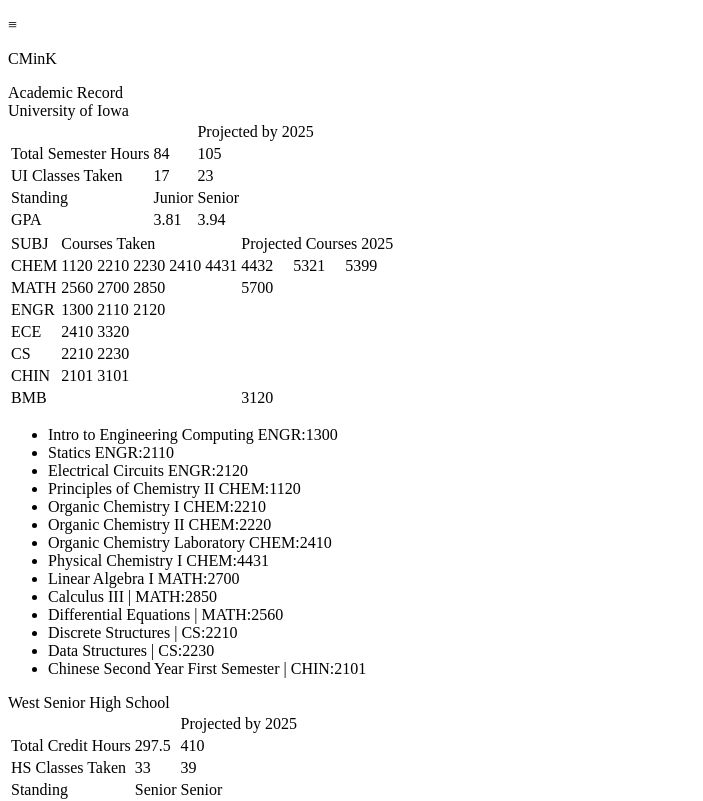
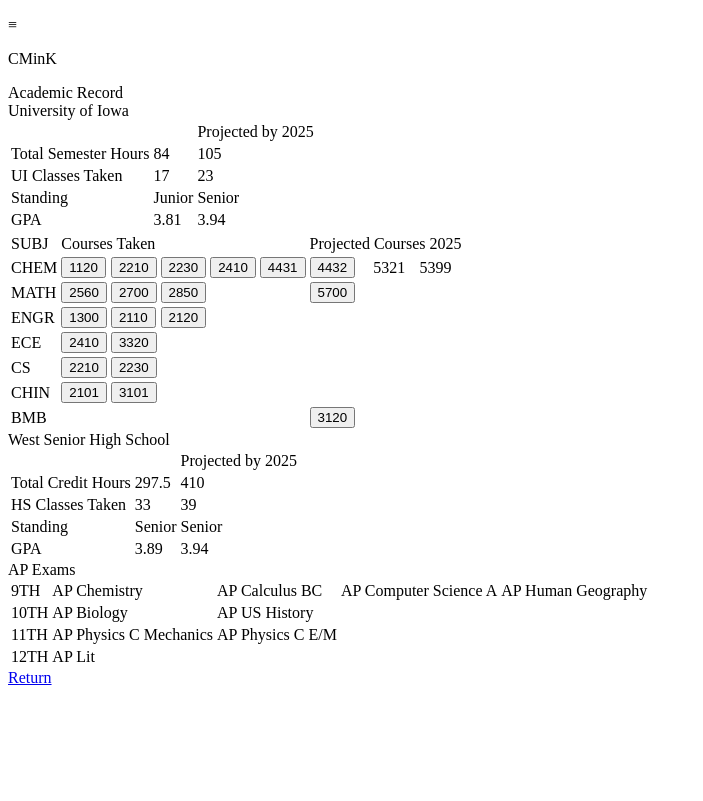
Before and after one commit to cmink2040/cmink-personal-site, a Next.js app: page /pages/coursework in a window 1280 px wide. Shown: the top 801 px of the page, without its empty margins (0-703 px from the left). Built offline with nearby package versions, Linux system fonts and the light colour scheme.

Commit message:
Updated course info with the tooltip component

```diff
--- a/src/app/pages/coursework/page.tsx
+++ b/src/app/pages/coursework/page.tsx
@@ -2,10 +2,20 @@
 
 import Link from 'next/link'
 import React from 'react'
+import { Tooltip, TooltipContent, TooltipTrigger } from 'src/app/components/Tooltip'
+
+const ReuseTool = (props: any) => {
+    return (
+      <Tooltip>
+          <TooltipTrigger> {props.num }</TooltipTrigger>
+          <TooltipContent className="text-white"> {props.desc }</TooltipContent>
+      </Tooltip>
+    )
+}
 
 const App = () => {
 
-    const TCN = "border border-slate-700 px-8 py-4"
+    const TCN = "border border-slate-700 px-8 py-4 text-white"
     return (
         <div className='bg-black text-white px-2'>
            <div className='font-bold text-2xl'> Academic Record </div>
@@ -60,12 +70,12 @@
   <tbody>
     <tr>
       <td className={TCN}>CHEM</td>
-      <td className={TCN}>1120</td>
-      <td className={TCN}> 2210 </td>
-      <td className={TCN}> 2230 </td>
-      <td className={TCN}> 2410 </td>
-      <td className={TCN}> 4431 </td>
-      <td className={TCN}>4432</td>
+      <td className={TCN}> <ReuseTool  num="1120" desc="Principles of Chemistry II"/></td>
+      <td className={TCN}> <ReuseTool  num="2210" desc="Organic Chemistry I"/> </td>
+      <td className={TCN}> <ReuseTool  num="2230" desc="Organic Chemistry II"/>  </td>
+      <td className={TCN}> <ReuseTool  num="2410" desc="Organic Chemistry Lab"/>  </td>
+      <td className={TCN}> <ReuseTool  num="4431" desc="Chemical Thermodynamics"/>  </td>
+      <td className={TCN}><ReuseTool  num="4432" desc="Quantum Chemistry"/> </td>
       <td className={TCN}>5321</td>
       <td className={TCN}>5399</td>
 
@@ -76,20 +86,20 @@
     </tr>
     <tr>
         <td className={TCN}>MATH</td>
-        <td className={TCN}>2560</td>
-        <td className={TCN}> 2700</td>
-        <td className={TCN}> 2850</td>
+        <td className={TCN}><ReuseTool  num="2560" desc="Differential Equations"/> </td>
+        <td className={TCN}> <ReuseTool  num="2700" desc="Linear Algebra"/> </td>
+        <td className={TCN}> <ReuseTool  num="2850" desc="Multivariable Calculus"/> </td>
         <td className={TCN+" text-center"} colSpan={2}></td>
-        <td className={TCN}> 5700</td>
+        <td className={TCN}> <ReuseTool  num="5700" desc="Introduction to Partial Differential Equations"/> </td>
 
 
 
     </tr>
     <tr>
     <td className={TCN}>ENGR</td>
-    <td className={TCN}>1300</td>
-    <td className={TCN}>2110</td>
-    <td className={TCN}>2120</td>
+    <td className={TCN}><ReuseTool  num="1300" desc="Introduction to Engineering Computing"/> </td>
+    <td className={TCN}><ReuseTool  num="2110" desc="Statics"/> </td>
+    <td className={TCN}><ReuseTool  num="2120" desc="Electrical Circuits"/> </td>
     <td className={TCN+" text-center"} colSpan={2}></td>
 
 
@@ -97,24 +107,24 @@
     </tr>
     <tr>
     <td className={TCN}>ECE</td>
-    <td className={TCN}>2410</td>
-    <td className={TCN}>3320</td>
+    <td className={TCN}><ReuseTool  num="2410" desc="Principles of Electronic Instrumentation"/> </td>
+    <td className={TCN}><ReuseTool  num="3320" desc="Introduction to Digital Design"/> </td>
     <td className={TCN+" text-center"} colSpan={3}></td>
 
 
     </tr>
     <tr>
     <td className={TCN}>CS</td>
-    <td className={TCN}>2210</td>
-    <td className={TCN}>2230</td>
+    <td className={TCN}><ReuseTool  num="2210" desc="Discrete Structures"/> </td>
+    <td className={TCN}><ReuseTool  num="2230" desc="Data Structures"/> </td>
     <td className={TCN+" text-center"} colSpan={3}></td>
 
 
     </tr>
     <tr>
     <td className={TCN}>CHIN</td>
-    <td className={TCN}>2101</td>
-    <td className={TCN}>3101</td>
+    <td className={TCN}><ReuseTool  num="2101" desc="Second Year Chinese First-Semester"/> </td>
+    <td className={TCN}><ReuseTool  num="3101" desc="Third Year Chinese First Semester"/> </td>
     <td className={TCN+" text-center"} colSpan={3}></td>
 
 
@@ -123,35 +133,11 @@
     <td className={TCN}>BMB</td>
 
     <td className={TCN+" text-center"} colSpan={5}></td>
-    <td className={TCN}>3120</td>
+    <td className={TCN}><ReuseTool  num="3120" desc="Introduction to Molecular Biology and Chemistry"/> </td>
 
     </tr>
   </tbody>
 </table>
-            <ul className='list-disc'>
-                        <li> Intro to Engineering Computing ENGR:1300 </li>
-                        <li> Statics ENGR:2110 </li>
-                        <li> Electrical Circuits ENGR:2120 </li>
-
-
-                        <li> Principles of Chemistry II CHEM:1120 </li>
-                        <li> Organic Chemistry I CHEM:2210 </li>
-                        <li> Organic Chemistry II CHEM:2220 </li>
-                        <li> Organic Chemistry Laboratory CHEM:2410 </li>
-                        <li> Physical Chemistry I CHEM:4431 </li>
-
-                        <li> Linear Algebra I MATH:2700 </li>
-                        <li> Calculus III | MATH:2850 </li>
-                        <li> Differential Equations | MATH:2560 </li>
-
-                        <li> Discrete Structures | CS:2210 </li>
-                        <li> Data Structures | CS:2230 </li>
-
-                        <li> Chinese Second Year First Semester | CHIN:2101 </li>
-
-
-
-                </ul>
 
             <div className='font-bold text-lg'>  West Senior High School </div>
 
```
